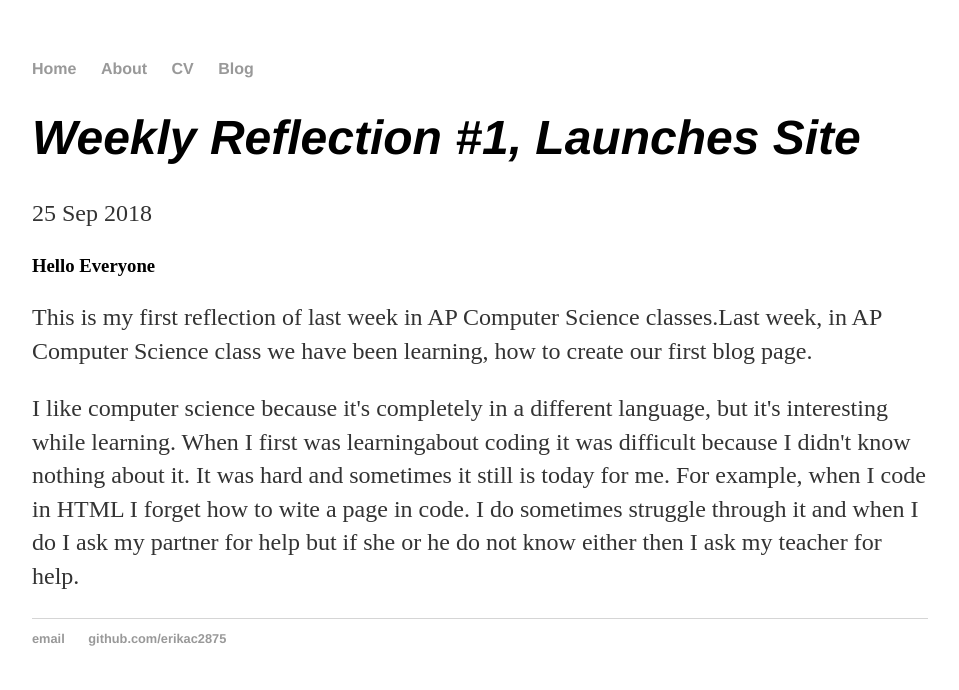
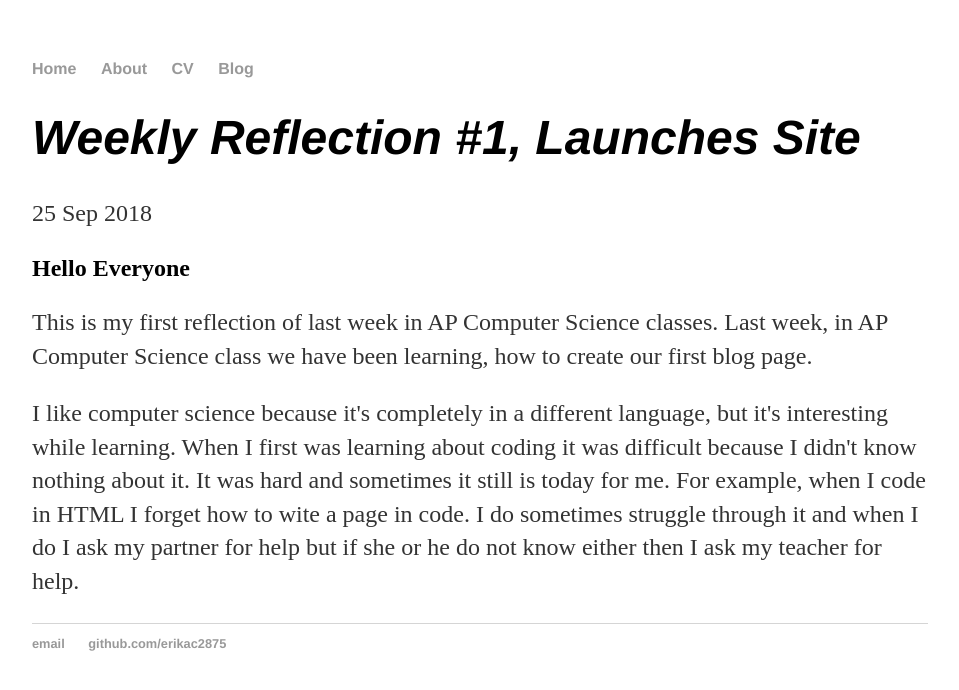
Before and after one commit to erikac2875/erikac2875.github.io, a Jekyll site: the page built from _posts/2014-04-30-weekly-reflection-#1-site-launched.md, in a window 1280 px wide. Shown: the top 690 px of the page, without its empty margins (160-1119 px from the left). Built offline with Jekyll 4.4.1, drawn with Linux system fonts in a browser that asks for light colours.

Commit message:
Update 2014-04-30-weekly-reflection-#1-site-launched.md

```diff
--- a/_posts/2014-04-30-weekly-reflection-#1-site-launched.md
+++ b/_posts/2014-04-30-weekly-reflection-#1-site-launched.md
@@ -3,7 +3,7 @@
 title: "Weekly Reflection #1, Launches Site"
 date: 2018-09-25
 ---
-<h3>Hello Everyone</h3>
-<p>This is my first reflection of last week in AP Computer Science classes.Last week, in AP Computer Science class we have been learning, how to create our first blog page.</p>
+<h2>Hello Everyone</h2>
+<p>This is my first reflection of last week in AP Computer Science classes. Last week, in AP Computer Science class we have been learning, how to create our first blog page.</p>
 <p>
-I like computer science because it's completely in a different language, but it's interesting while learning. When I first was learningabout coding it was difficult because I didn't know nothing about it. It was hard and sometimes it still is today for me. For example, when I code in HTML I forget how to wite a page in code. I do sometimes struggle through it and when I do I ask my partner for help but if she or he do not know either then I ask my teacher for help.</p>
+I like computer science because it's completely in a different language, but it's interesting while learning. When I first was learning about coding it was difficult because I didn't know nothing about it. It was hard and sometimes it still is today for me. For example, when I code in HTML I forget how to wite a page in code. I do sometimes struggle through it and when I do I ask my partner for help but if she or he do not know either then I ask my teacher for help.</p>
```
